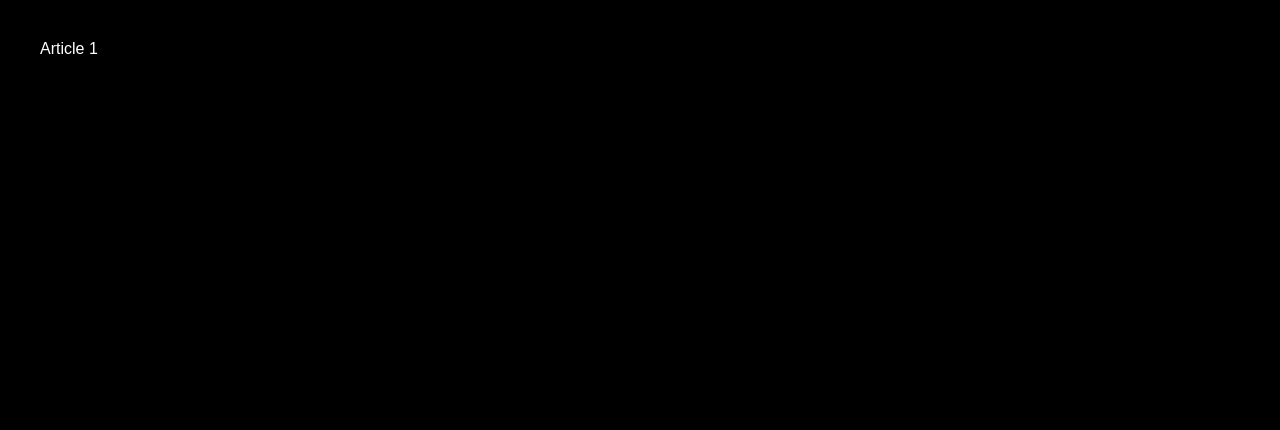
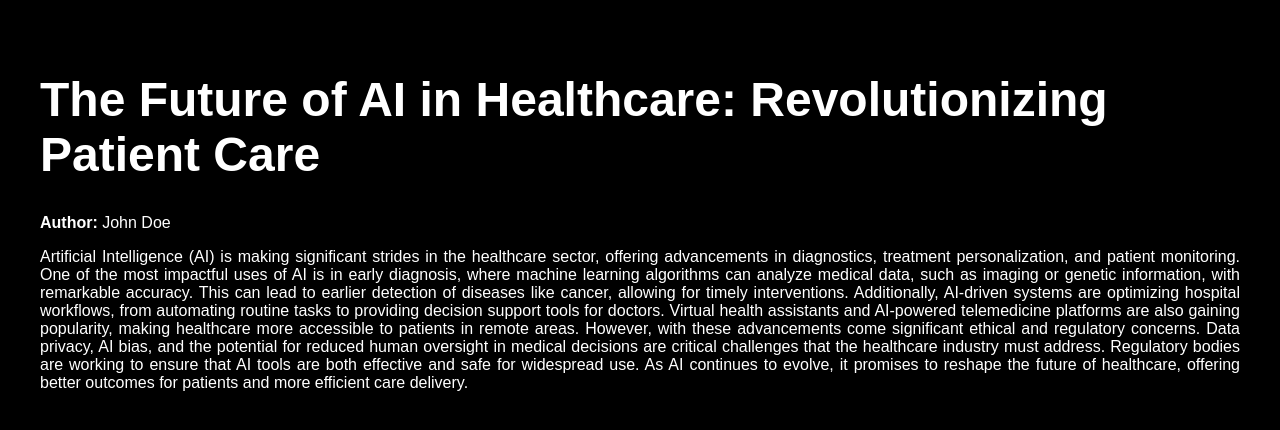
Before and after one commit to rookie2675/blog-website, a Next.js app: page /article/1 in a window 1280 px wide. Shown: the top 430 px of the page. Built offline with nearby package versions, Linux system fonts and the light colour scheme.

Commit message:
Created page for single article

```diff
--- a/app/article/[id]/page.tsx
+++ b/app/article/[id]/page.tsx
@@ -1,5 +1,33 @@
 "use server";
 
+import { articles } from "@/data/database";
+import { Article } from "@/types/article";
+
 export default async function Page({ params }: { params: { id: number } }) {
-    return <div>Article {params.id} </div>;
+    const article: Article | undefined = articles.find((article) => {
+        return article.id == params.id;
+    });
+
+    if (!article) {
+        return (
+            <div>
+                <h1>Article Not Found</h1>
+                <p>
+                    Sorry, we couldn&apos;t find the article you&apos;re looking
+                    for.
+                </p>
+            </div>
+        );
+    } else {
+        return (
+            <div>
+                <h1>{article.title}</h1>
+                <p>
+                    <strong>Author: </strong>
+                    {article.author}
+                </p>
+                <p>{article.body}</p>
+            </div>
+        );
+    }
 }
--- a/app/globals.css
+++ b/app/globals.css
@@ -10,10 +10,10 @@ h1 {
 }
 
 h2 {
-    color: black;
     font-size: 24px;
+    font-weight: normal;
 }
 
 p {
-    color: grey;
+    text-align: justify;
 }
--- a/app/page.module.css
+++ b/app/page.module.css
@@ -11,6 +11,7 @@
 }
 
 .description {
+    color: black;
     text-align: justify;
 }
 
```
